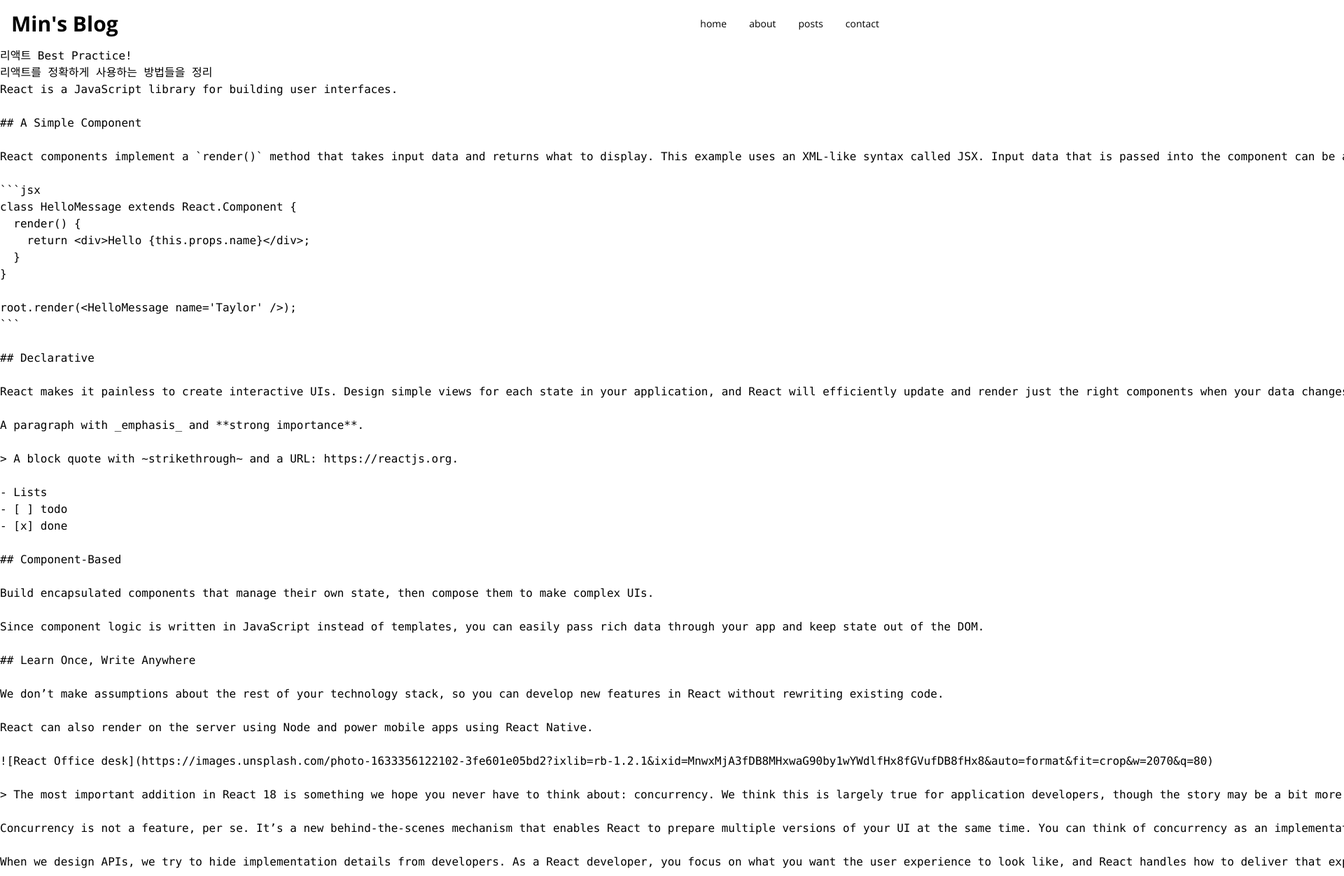
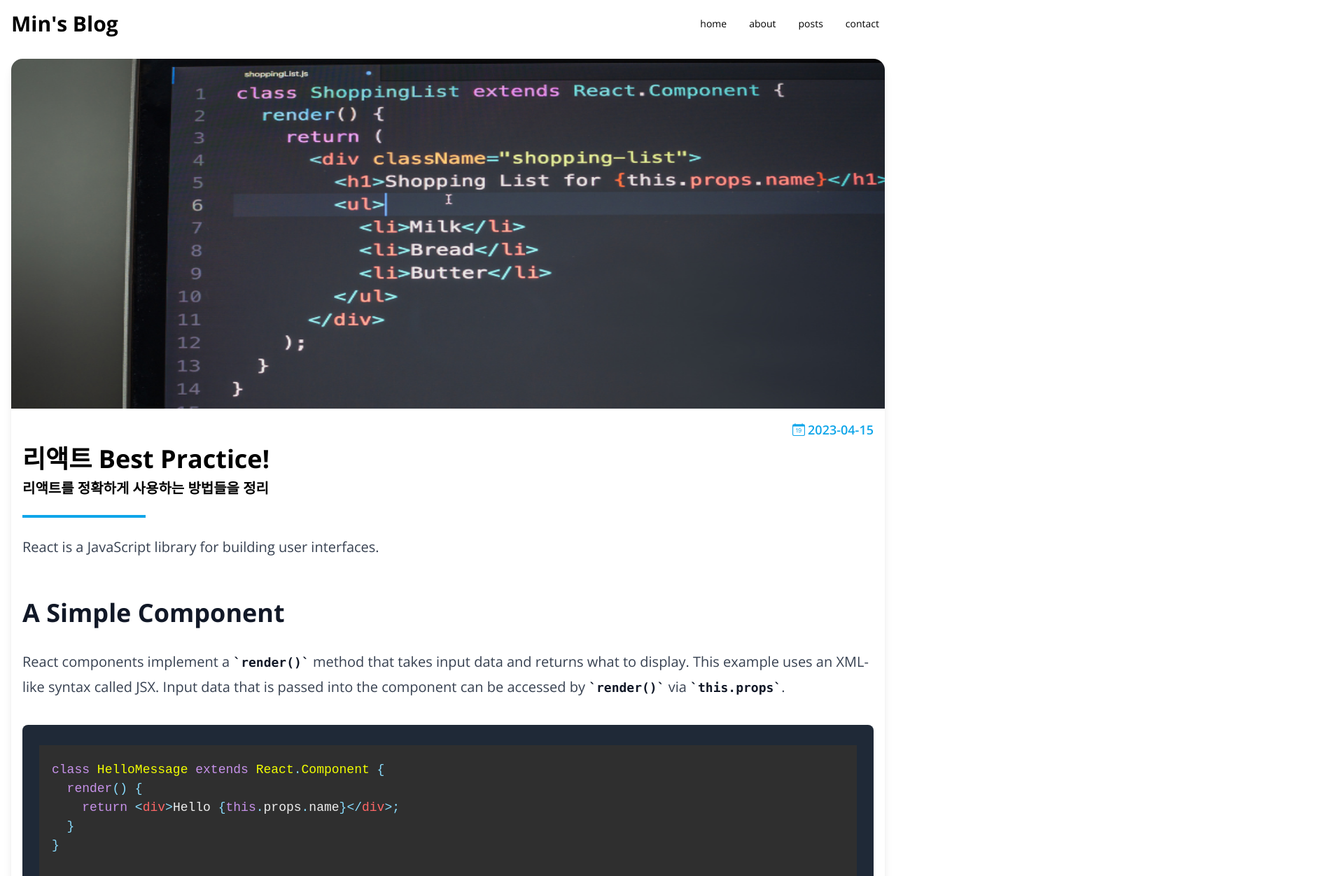
Before and after one commit to MintaekCho/Blog-app, a Next.js app: page /posts/best-react-practices in a window 1280 px wide. Shown: the top 1252 px of the page at 70% size, 1920 px wide, since content can reach past the window. Built offline with nearby package versions, Linux system fonts and the light colour scheme.

Commit message:
styles: PostDetailPage 스타일링, footer

```diff
--- a/next.config.js
+++ b/next.config.js
@@ -1,4 +1,8 @@
 /** @type {import('next').NextConfig} */
-const nextConfig = {}
+const nextConfig = {
+    images: {
+        domains: ['images.unsplash.com']
+    }
+}
 
 module.exports = nextConfig
--- a/src/app/posts/[slug]/page.tsx
+++ b/src/app/posts/[slug]/page.tsx
@@ -1,5 +1,8 @@
 import { getPostContent } from "@/api/posts";
+import MarkdownViewer from "@/components/MarkdownViewer";
+import Image from "next/image";
 import React from "react";
+import { BsCalendarDate } from "react-icons/bs";
 
 type Props = {
   params: {
@@ -7,13 +10,30 @@ type Props = {
   };
 };
 
-export default async function PostDetailPage({ params: {slug} }: Props) {
-    const post = await getPostContent({slug});
+export default async function PostDetailPage({ params: { slug } }: Props) {
+  const { title, description, content, date, path } = await getPostContent({
+    slug,
+  });
   return (
-    <div>
-      <pre>{post.title}</pre>
-      <pre>{post.description}</pre>
-      <pre>{post.content}</pre>
-    </div>
+    <article className="rounded-2xl overflow-hidden shadow-lg m-4">
+      <Image
+        className="w-full h-1/5 max-h-[500px]"
+        src={`/images/posts/${path}.png`}
+        alt={title}
+        width={760}
+        height={420}
+      />
+
+      <section className="flex flex-col gap-2 p-4">
+        <div className="flex gap-1 items-center text-lg text-sky-500 self-end font-semibold">
+          <BsCalendarDate />
+          {date.toString()}
+        </div>
+        <h3 className="text-4xl font-bold">{title}</h3>
+        <p className="text-xl font-semibold">{description}</p>
+        <div className="w-44 border-b-4 border-sky-500 my-4" />
+        <MarkdownViewer content={content} />
+      </section>
+    </article>
   );
 }
--- a/src/components/Footer.tsx
+++ b/src/components/Footer.tsx
@@ -1,9 +1,31 @@
-import React from 'react';
+import Link from "next/link";
+import React from "react";
+import { BsInstagram, BsGithub } from "react-icons/bs";
 
 export default function Footer() {
-    return (
-        <footer className='bg-black w-full text-white text-center'>
-            footer
-        </footer>
-    );
+  return (
+    <footer className="w-full flex flex-col items-center justify-center gap-20 mt-10 p-8">
+      <div className="flex gap-8">
+        <div className="text-5xl">
+          <Link href={""}>
+            <BsInstagram />
+          </Link>
+        </div>
+        <div className="text-5xl">
+          <Link href={"https://github.com/MintaekCho"}>
+            <BsGithub />
+          </Link>
+        </div>
+      </div>
+
+      <div className="flex flex-col items-center justify-center  text-gray-400">
+        <p className="text-sm md:text-md lg:text-lg font-bold">
+          ☎ : 010-9446-3591
+        </p>
+        <p className="text-sm md:text-md lg:text-lg font-bold">
+          📮 : mintaek5555@gmail.com
+        </p>
+      </div>
+    </footer>
+  );
 }
--- /dev/null
+++ b/src/components/MarkdownViewer.tsx
@@ -0,0 +1,45 @@
+"use client";
+import React from "react";
+import ReactMarkdown from "react-markdown";
+import remarkGfm from "remark-gfm";
+import { Prism as SyntaxHighlighter } from "react-syntax-highlighter";
+import { materialDark } from "react-syntax-highlighter/dist/esm/styles/prism";
+import Image from "next/image";
+
+export default function MarkdownViewer({ content }: { content: string }) {
+  return (
+    <ReactMarkdown
+      className="prose lg:prose-xl max-w-none"
+      remarkPlugins={[remarkGfm]}
+      components={{
+        code({ node, inline, className, children, ...props }) {
+          const match = /language-(\w+)/.exec(className || "");
+          return !inline && match ? (
+            <SyntaxHighlighter
+              {...props}
+              children={String(children).replace(/\n$/, "")}
+              style={materialDark}
+              language={match[1]}
+              PreTag="div"
+            />
+          ) : (
+            <code {...props} className={className}>
+              {children}
+            </code>
+          );
+        },
+        img: (image) => (
+          <Image
+            className="w-full max-h-60"
+            src={image.src || ""}
+            alt={image.alt || ""}
+            width={500}
+            height={350}
+          />
+        ),
+      }}
+    >
+      {content}
+    </ReactMarkdown>
+  );
+}
--- a/tailwind.config.js
+++ b/tailwind.config.js
@@ -1,18 +1,18 @@
 /** @type {import('tailwindcss').Config} */
 module.exports = {
   content: [
-    './src/pages/**/*.{js,ts,jsx,tsx,mdx}',
-    './src/components/**/*.{js,ts,jsx,tsx,mdx}',
-    './src/app/**/*.{js,ts,jsx,tsx,mdx}',
+    "./src/pages/**/*.{js,ts,jsx,tsx,mdx}",
+    "./src/components/**/*.{js,ts,jsx,tsx,mdx}",
+    "./src/app/**/*.{js,ts,jsx,tsx,mdx}",
   ],
   theme: {
     extend: {
       backgroundImage: {
-        'gradient-radial': 'radial-gradient(var(--tw-gradient-stops))',
-        'gradient-conic':
-          'conic-gradient(from 180deg at 50% 50%, var(--tw-gradient-stops))',
+        "gradient-radial": "radial-gradient(var(--tw-gradient-stops))",
+        "gradient-conic":
+          "conic-gradient(from 180deg at 50% 50%, var(--tw-gradient-stops))",
       },
     },
   },
-  plugins: [],
-}
+  plugins: [require("@tailwindcss/typography")],
+};
```
Also changed, not shown: package.json (+9 -0 lines), 1 other file (tests, documents, lock files or other folders).
